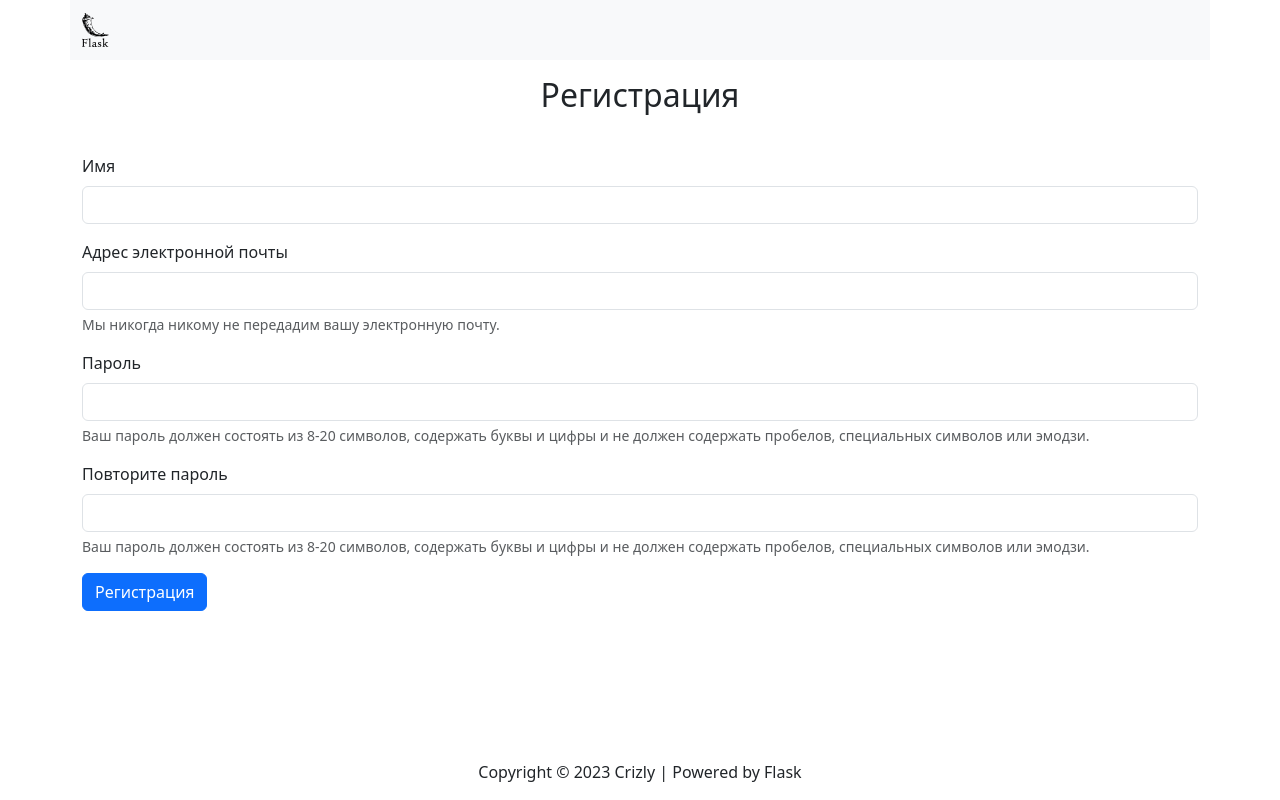
After one commit to Artoym715/FlaskSite, a Flask app: page /register in a window 1280 px wide. The commit adds this page. Run offline with Flask 3, Linux system fonts and the light colour scheme; some libraries are stand-ins or nearby versions.

Commit message:
Регистрация пользователей + авторизация.

```diff
--- a/main.py
+++ b/main.py
@@ -1,7 +1,15 @@
 from flask import Flask, render_template, url_for, request,  flash, make_response, redirect
+from models import db, Users, Posts
+from werkzeug.security import generate_password_hash, check_password_hash
+from flask_wtf.csrf import CSRFProtect
+from flask_login import LoginManager, login_user, login_required, logout_user
 
 app = Flask(__name__)
-app.config['SECRET_KEY'] = 'fdhyetrdsmpaserdf7me'
+app.config['SECRET_KEY'] = 'dcad0b50abb077fe5acec19aa63e4f42d48c1396baef601f6cf5464f469661c0'
+app.config['SQLALCHEMY_DATABASE_URI'] = "sqlite:///mydatabase.db"
+db.init_app(app)
+csrf = CSRFProtect(app)
+manager = LoginManager(app)
 
 adminMenu = [
 
@@ -20,6 +28,7 @@ def index():
 
 
 @app.route("/catalog/<name>")
+@login_required
 def catalog(name):
     context = {
         'category':
@@ -35,6 +44,7 @@ def catalog(name):
 
 
 @app.route("/catalog/<name>/category")
+@login_required
 def category(name):
     context = {
         'Posts':
@@ -64,45 +74,79 @@ def category(name):
 
 
 @app.route("/catalog/<name>/category/product/<int:id>")
+@login_required
 def product(name, id):
     return render_template('shop/product.html', title='Одежда', menu=menu, id=id)
 
 
 @app.route("/about")
+@login_required
 def about():
     return render_template('shop/about.html', title='О сайте', menu=menu)
 
 
 @app.route("/login", methods=["POST", "GET"])
 def login():
-    if request.method == 'POST':
-        useremail = request.form.get('useremail')
-        userpassword = request.form.get('userpassword')
-        # print(useremail, userpassword)
-        if len(useremail) > 2 and len(userpassword) > 2:
-            flash('Данные верны!', category='alert-success')
-            res = make_response(redirect('admin'))
-            res.set_cookie('Email', useremail)
-            res.set_cookie('Password', userpassword)
-        else:
-            flash('Не верный логин или пароль!', category='alert-danger')
-        return res
+    email = request.form.get('useremail')
+    password = request.form.get('userpassword')
+
+    if email and password:
+        user = Users.query.filter_by(email=email).first()
+
+        if check_password_hash(user.password, password):
+            login_user(user)
+            return redirect('admin')
     return render_template('auth/login.html', title='Авторизация')
 
+
+@app.route("/register", methods=["POST", "GET"])
+def register():
+    if request.method == 'POST':
+        name = request.form.get('username')
+        email = request.form.get('useremail')
+        password = request.form.get('userpassword')
+        password2 = request.form.get('userсonfirmpassword')
+        if len(name) > 4 and len(email) > 4 and len(password) > 4 and password == password2:
+            hash_pwd = generate_password_hash(password)
+            new_user = Users(username=name, email=email, password=hash_pwd)  # type: ignore
+            db.session.add(new_user)
+            db.session.commit()
+            flash('Регистрация прошла успешно!', category='alert-success')
+            return redirect('login')
+        else:
+            db.session.rollback()
+            flash('Произошла ошибка!', category='alert-danger')
+            return redirect('register')
+    return render_template('auth/register.html', title='Регистрация')
+
+
+@manager.user_loader
+def load_user(users_id):
+    return Users.query.get(users_id)
+
+
 @app.route("/admin", methods=["POST", "GET"])
+@login_required
 def admin():
-    if request.cookies.get('Email') and request.cookies.get('Password'):
-        Email = request.cookies.get('Email')
-        Password = request.cookies.get('Password')
-    res = make_response(render_template('admin/admin.html', title='Админка', menu=adminMenu, email=Email, password=Password))
-    return res
+    info = []
+    try:
+        info = Users.query.all()
+    except:
+        flash('Произошла ошибка чтения БД!', category='alert-danger')
+    return render_template('admin/admin.html', title='Админка', menu=adminMenu, list=info)
+
 
 @app.route("/logout")
 def logout():
-    res = make_response(redirect('login'))
-    res.set_cookie('Email', '', 0)
-    res.set_cookie('Password', '', 0)
-    return res
+    logout_user()
+    return redirect('/')
+
+
+@app.cli.command("init-db")
+def init_db():
+    db.create_all()
+    print('OK')
+
 
 @app.errorhandler(404)
 def pageNotFound(error):
--- a/templates/auth/login.html
+++ b/templates/auth/login.html
@@ -12,6 +12,7 @@
 </div>
 {% endfor %}
 <form class="mt-4" action="/login" method="post">
+	<input type="hidden" name="csrf_token" value="{{ csrf_token() }}"/>
 	<div class="mb-3">
 		<label for="exampleInputEmail1" class="form-label">Адрес электронной почты</label>
 		<input type="email" name="useremail" class="form-control" id="exampleInputEmail1" aria-describedby="emailHelp"
@@ -23,7 +24,9 @@
 		<input type="password" name="userpassword" class="form-control" id="exampleInputPassword1">
 		<div id="passwordHelpBlock" class="form-text">
 			Ваш пароль должен состоять из 8-20 символов, содержать буквы и цифры и не должен содержать пробелов,
-			специальных символов или эмодзи.
+			специальных символов или эмодзи.<br/>
+			<br/>
+			Нет логина - <a href="{{ url_for('register') }}">Регистрация</a>
 		</div>
 	</div>
 	<button type="submit" class="btn btn-primary">Войти</button>
--- /dev/null
+++ b/templates/auth/register.html
@@ -0,0 +1,45 @@
+{% extends 'base.html' %}
+{% block content %}
+{{ super() }}
+<div class="col-12">
+	<h2 class="m-3 text-center">Регистрация</h2>
+</div>
+{% for cat, msg in get_flashed_messages(True) %}
+<div class="col-12">
+	<div class="alert {{ cat }}" role="alert">
+		{{ msg }}
+	</div>
+</div>
+{% endfor %}
+<form class="mt-4" action="/register" method="post">
+	<input type="hidden" name="csrf_token" value="{{ csrf_token() }}"/>
+    <div class="mb-3">
+		<label for="exampleInputName" class="form-label" >Имя</label>
+		<input type="text" name="username" class="form-control" id="exampleInputName" required>
+	</div>
+	<div class="mb-3">
+
+		<label for="exampleInputEmail1" class="form-label">Адрес электронной почты</label>
+		<input type="email" name="useremail" class="form-control" id="exampleInputEmail1" aria-describedby="emailHelp"
+			required>
+		<div id="emailHelp" class="form-text">Мы никогда никому не передадим вашу электронную почту.</div>
+	</div>
+	<div class="mb-3">
+		<label for="exampleInputPassword1" class="form-label">Пароль</label>
+		<input type="password" name="userpassword" class="form-control" id="exampleInputPassword1" required>
+		<div id="passwordHelpBlock" class="form-text">
+			Ваш пароль должен состоять из 8-20 символов, содержать буквы и цифры и не должен содержать пробелов,
+			специальных символов или эмодзи.
+		</div>
+	</div>
+    <div class="mb-3">
+		<label for="InputConfirmPassword" class="form-label">Повторите пароль</label>
+		<input type="password" name="userсonfirmpassword" class="form-control" id="InputConfirmPassword" required>
+		<div id="ConfirmPasswordHelpBlock" class="form-text">
+			Ваш пароль должен состоять из 8-20 символов, содержать буквы и цифры и не должен содержать пробелов,
+			специальных символов или эмодзи.
+		</div>
+	</div>
+	<button type="submit" class="btn btn-primary">Регистрация</button>
+</form>
+{% endblock %}
--- /dev/null
+++ b/wsgi.py
@@ -0,0 +1,4 @@
+from main import app
+
+if __name__ == "__main__":
+    app.run(debug=True)
```
Also changed, not shown: models.py (added, +22 -0 lines), templates/admin/admin.html (+21 -1 lines), instance/mydatabase.db (added).
